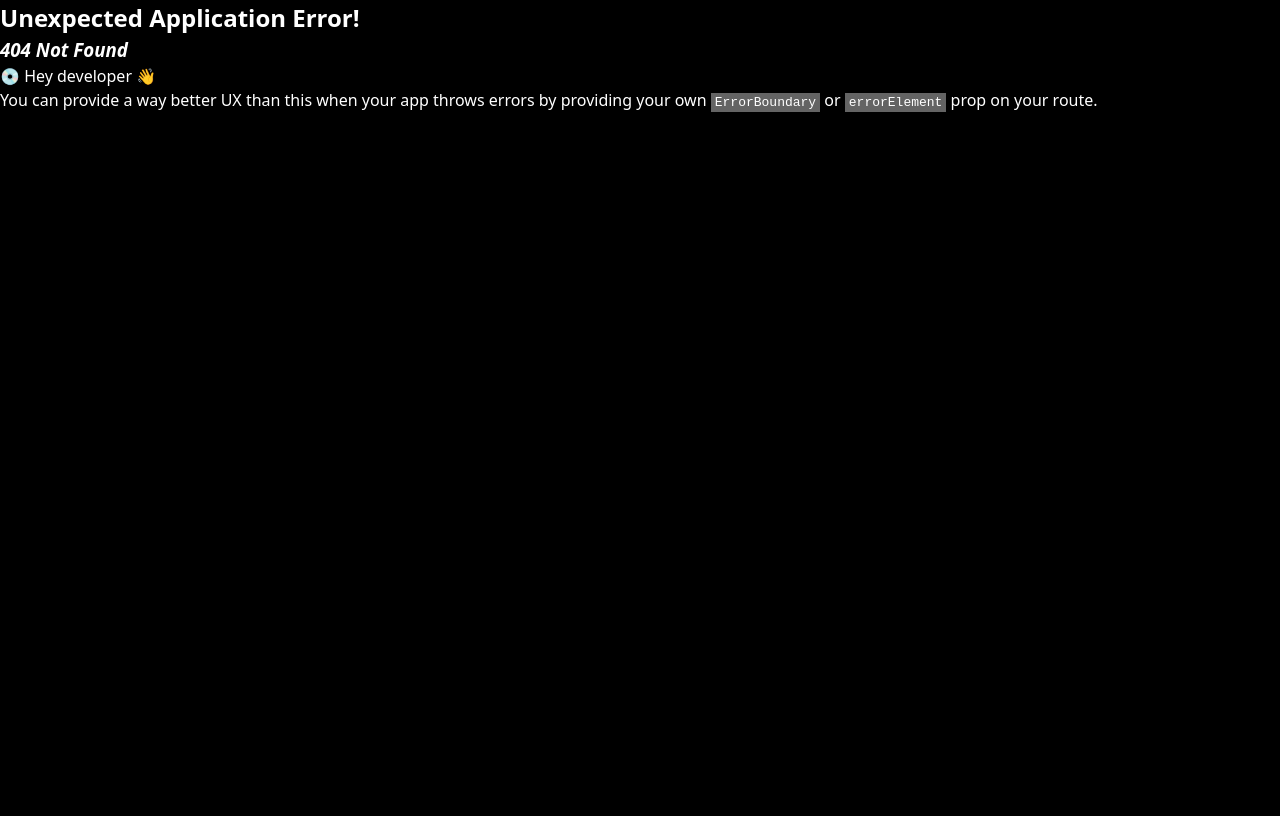
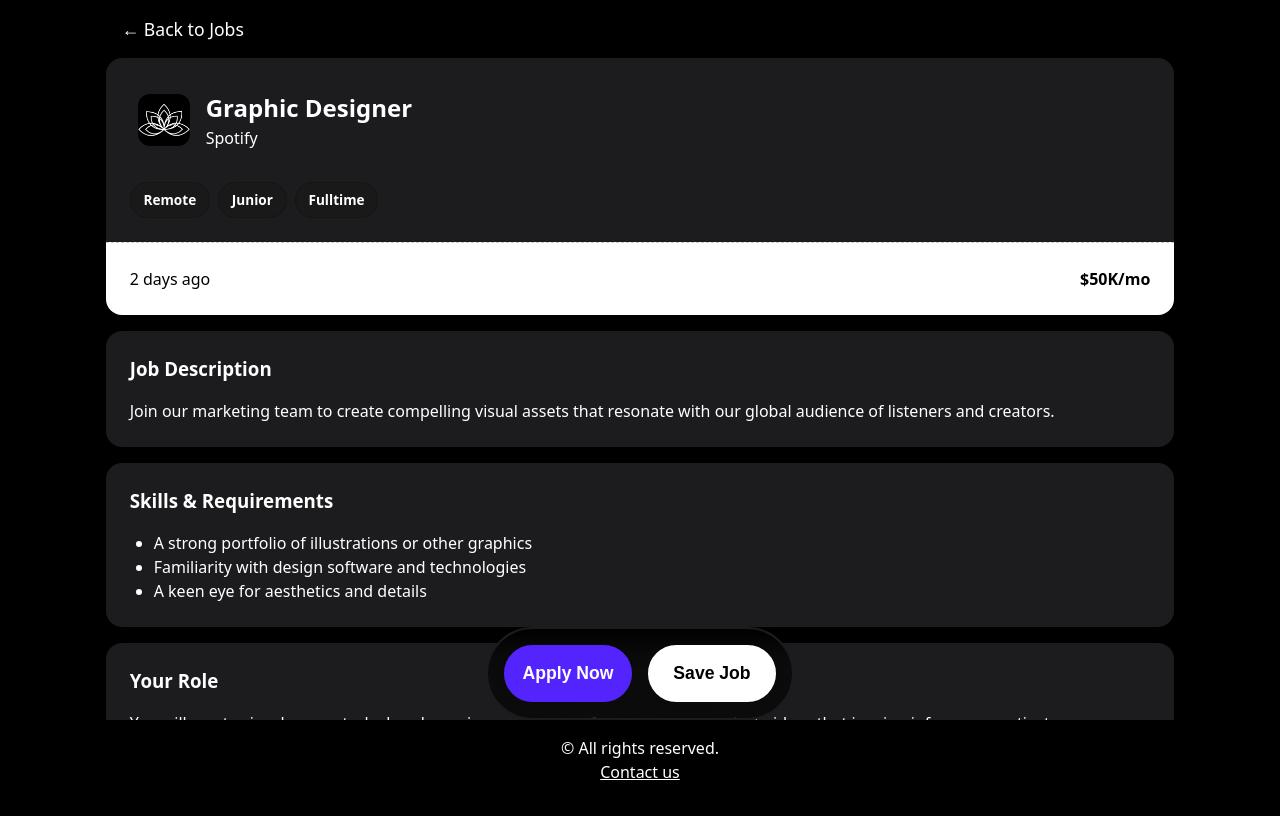
Before and after one commit to iulianroman9/job-board, a React (Vite) app: page /jobs/1 in a window 1280 px wide. Before the commit this address had no page. Shown: the top 816 px of the page. Built offline with nearby package versions, Linux system fonts and the light colour scheme; a web font is replaced by a local one.

Commit message:
added job details component + styling

```diff
--- a/src/App.css
+++ b/src/App.css
@@ -2,6 +2,7 @@
   display: flex;
   flex-direction: column;
   justify-content: space-between;
+  align-items: center;
   min-height: 100vh;
   position: relative;
 }
@@ -12,6 +13,7 @@
   padding: 1rem;
   position: sticky;
   bottom: 0;
+  width: 100%;
 }
 
 .contact-link {
--- a/src/components/Dashboard/index.jsx
+++ /dev/null
@@ -1,5 +0,0 @@
-function Dashboard() {
-  return <div>Dashboard Page</div>;
-}
-
-export default Dashboard;
--- /dev/null
+++ b/src/components/JobDetails/JobDetails.css
@@ -0,0 +1,170 @@
+.job-details-container {
+  display: flex;
+  flex-direction: column;
+  align-items: center;
+  padding: 1rem;
+  gap: 1rem;
+}
+
+.job-details-nav {
+  width: 100%;
+  padding-left: 1rem;
+}
+
+.job-details-page {
+  display: flex;
+  flex-direction: column;
+  gap: 1rem;
+}
+
+.back-link {
+  color: var(--text-white, #ffffff);
+  text-decoration: none;
+  font-weight: 500;
+  font-size: 1.1rem;
+  transition: all 0.2s ease;
+}
+
+.back-link:hover {
+  opacity: 0.7;
+}
+
+.job-main-card {
+  background-color: var(--card-gray);
+  border-radius: 1rem;
+  padding: 1.5rem;
+  display: flex;
+  flex-direction: column;
+  gap: 1.5rem;
+}
+
+.job-main-header {
+  padding: 0.5rem 0.5rem;
+  display: flex;
+  align-items: center;
+  gap: 1rem;
+}
+
+.job-logo {
+  width: 3.25rem;
+  background-color: var(--bg-black);
+  border-radius: 0.75rem;
+  display: flex;
+  align-items: center;
+  justify-content: center;
+}
+
+.job-tags {
+  display: flex;
+  flex-wrap: wrap;
+  gap: 0.5rem;
+}
+
+.tag {
+  background-color: rgba(0, 0, 0, 0.1);
+  border: 1px solid rgba(0, 0, 0, 0.2);
+  padding: 0.4rem 0.8rem;
+  border-radius: 2rem;
+  font-size: 0.85rem;
+  font-weight: bold;
+}
+
+.job-salary {
+  display: flex;
+  justify-content: space-between;
+  align-items: center;
+  margin-top: 0.5rem;
+  padding-top: 1rem;
+  border-top: 1px dashed rgba(0, 0, 0, 0.2);
+  background-color: var(--text-white);
+  color: var(--bg-black);
+  margin: 0 -1.5rem -1.5rem -1.5rem;
+  padding: 1.5rem;
+  border-bottom-right-radius: 1rem;
+  border-bottom-left-radius: 1rem;
+}
+
+.job-salary p:nth-child(2) {
+  font-weight: bold;
+}
+
+.job-description {
+  background-color: var(--card-gray);
+  border-radius: 1rem;
+  padding: 1.5rem;
+}
+
+.job-description h3 {
+  margin-bottom: 1rem;
+}
+
+.job-requirements {
+  background-color: var(--card-gray);
+  border-radius: 1rem;
+  padding: 1.5rem;
+}
+
+.job-requirements h3 {
+  margin-bottom: 1rem;
+}
+
+.job-requirements ul {
+  padding-left: 1.5rem;
+}
+
+.job-role {
+  background-color: var(--card-gray);
+  border-radius: 1rem;
+  padding: 1.5rem;
+}
+
+.job-role h3 {
+  margin-bottom: 1rem;
+}
+
+.job-details-actions {
+  padding: 1rem;
+  max-width: fit-content;
+  position: sticky;
+  bottom: 5rem;
+  background-color: rgba(0, 0, 0, 0.6);
+  border-radius: 3rem;
+  backdrop-filter: blur(12px);
+  border: 2px solid var(--card-gray);
+  display: flex;
+  justify-content: center;
+  flex-wrap: wrap;
+  gap: 1rem;
+}
+
+.job-details-btn {
+  text-align: center;
+  font-weight: bold;
+  cursor: pointer;
+  padding: 1rem 1rem;
+  border-radius: 2rem;
+  transition: all 0.2s ease;
+  font-size: 1.1rem;
+  min-width: 8rem;
+}
+
+.apply-button {
+  background-color: var(--primary-blue);
+  border: 2px solid var(--primary-blue);
+  color: var(--text-white);
+}
+
+.apply-button:hover {
+  border-color: var(--text-white);
+}
+
+.save-button {
+  background-color: var(--text-white);
+  color: var(--bg-black);
+  border: 2px solid var(--text-white);
+}
+
+.save-button:hover {
+  border-color: var(--primary-blue);
+  color: var(--primary-blue);
+}
--- /dev/null
+++ b/src/components/JobDetails/index.jsx
@@ -0,0 +1,87 @@
+import "./JobDetails.css";
+import { NavLink } from "react-router";
+
+const job = {
+  id: "1",
+  created_at: "2 days ago",
+  title: "Graphic Designer",
+  company: "Spotify",
+  location: "Remote",
+  experience: "Junior",
+  employment_type: "Fulltime",
+  salary: "$50K/mo",
+  description:
+    "Join our marketing team to create compelling visual assets that resonate with our global audience of listeners and creators.",
+  requirements: [
+    "A strong portfolio of illustrations or other graphics",
+    "Familiarity with design software and technologies",
+    "A keen eye for aesthetics and details",
+  ],
+  role_description:
+    "You will create visual concepts, by hand or using computer software, to communicate ideas that inspire, inform, or captivate consumers.",
+};
+
+function JobDetails() {
+  return (
+    <div className="job-details-container">
+      <nav className="job-details-nav">
+        <NavLink to="/jobs" className="back-link">
+          &larr; Back to Jobs
+        </NavLink>
+      </nav>
+
+      <main className="job-details-page">
+        <section className="job-main-card">
+          <div className="job-main-header">
+            <img
+              src="http://localhost:5173/logo.png"
+              alt="Company Logo"
+              className="job-logo"
+            />
+            <div>
+              <h2>{job.title}</h2>
+              <p>{job.company}</p>
+            </div>
+          </div>
+
+          <div className="job-tags">
+            <span className="tag">{job.location}</span>
+            <span className="tag">{job.experience}</span>
+            <span className="tag">{job.employment_type}</span>
+          </div>
+
+          <div className="job-salary">
+            <p>{job.created_at}</p>
+            <p>{job.salary}</p>
+          </div>
+        </section>
+
+        <section className="job-description">
+          <h3>Job Description</h3>
+          <p>{job.description}</p>
+        </section>
+
+        <section className="job-requirements">
+          <h3>Skills & Requirements</h3>
+          <ul>
+            {job.requirements.map((requirement, index) => (
+              <li key={index}>{requirement}</li>
+            ))}
+          </ul>
+        </section>
+
+        <section className="job-role">
+          <h3>Your Role</h3>
+          <p>{job.role_description}</p>
+        </section>
+      </main>
+
+      <div className="job-details-actions">
+        <button className="job-details-btn apply-button">Apply Now</button>
+        <button className="job-details-btn save-button">Save Job</button>
+      </div>
+    </div>
+  );
+}
+
+export default JobDetails;
--- /dev/null
+++ b/src/components/Jobs/index.jsx
@@ -0,0 +1,5 @@
+function Jobs() {
+  return <div>Jobs Page</div>;
+}
+
+export default Jobs;
--- a/src/components/Landing/Landing.css
+++ b/src/components/Landing/Landing.css
@@ -89,7 +89,7 @@
   position: sticky;
   bottom: 5rem;
   background-color: rgba(0, 0, 0, 0.6);
-  border-radius: 1rem;
+  border-radius: 3rem;
   backdrop-filter: blur(12px);
   border: 2px solid var(--card-gray);
 }
--- a/src/router.jsx
+++ b/src/router.jsx
@@ -1,8 +1,9 @@
 import { createBrowserRouter } from "react-router";
 import App from "./App";
 import Landing from "./components/Landing";
-import Dashboard from "./components/Dashboard";
+import Jobs from "./components/Jobs";
 import Contact from "./components/Contact";
+import JobDetails from "./components/JobDetails";
 
 const router = createBrowserRouter([
   {
@@ -14,8 +15,12 @@
         Component: Landing,
       },
       {
-        path: "dashboard",
-        Component: Dashboard,
+        path: "jobs",
+        Component: Jobs,
+      },
+      {
+        path: "/jobs/:id",
+        Component: JobDetails,
       },
       {
         path: "contact",
```
